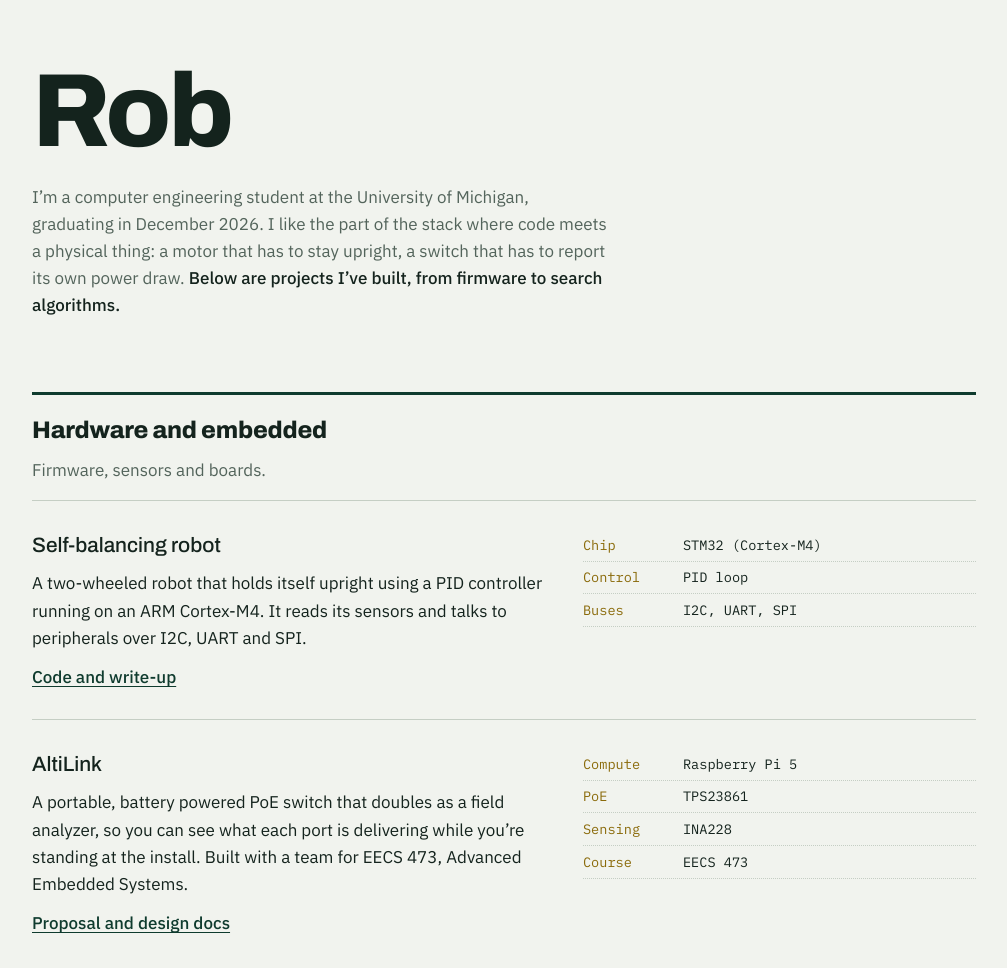
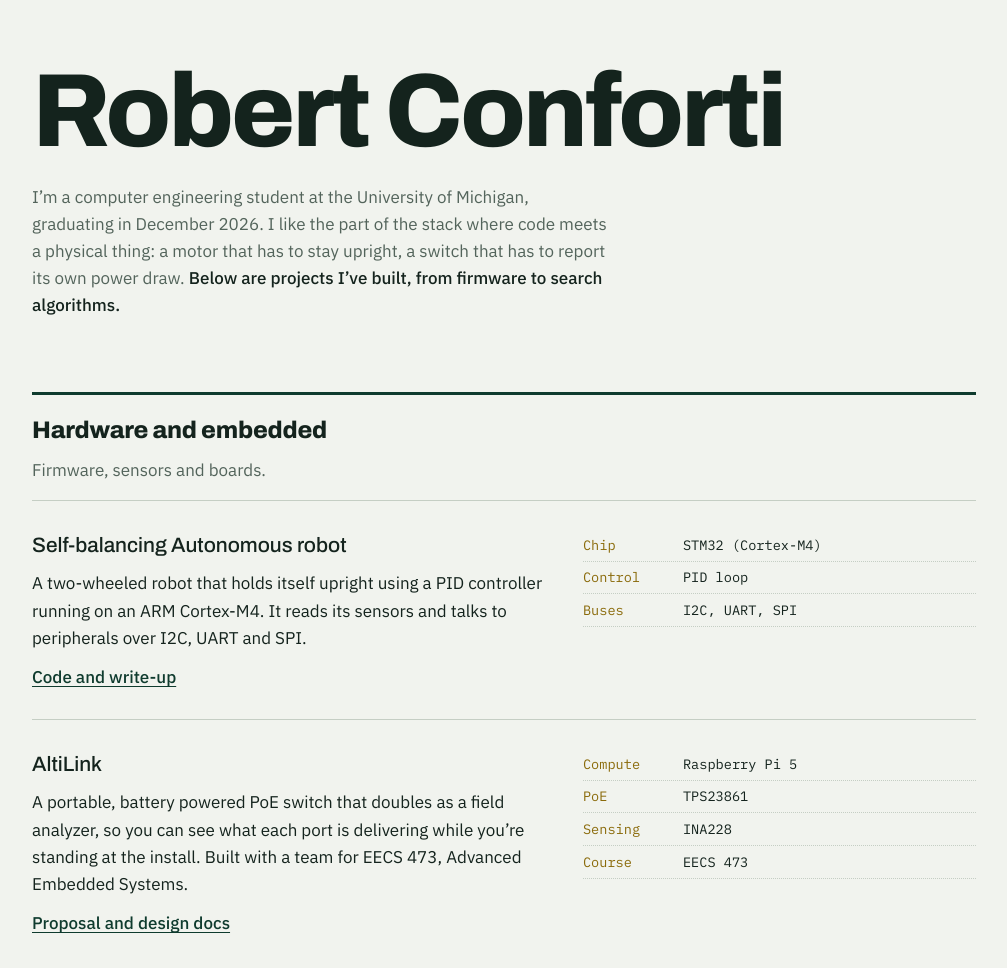
Before and after one commit to RobConfor/RobConfor.github.io, a plain HTML site: page portfolio.html in a window 1280 px wide. Shown: the top 968 px of the page, without its empty margins (136-1143 px from the left). Drawn offline with Linux system fonts and the light colour scheme.

Commit message:
fixed name

```diff
--- a/portfolio.html
+++ b/portfolio.html
@@ -42,7 +42,7 @@ footer a{color:var(--ink);text-underline-offset:3px}
 <body>
 <main>
 <header>
-<h1>Rob</h1>
+<h1>Robert Conforti</h1>
 <p class="intro">I’m a computer engineering student at the University of Michigan, graduating in December 2026. I like the part of the stack where code meets a physical thing: a motor that has to stay upright, a switch that has to report its own power draw. <b>Below are projects I’ve built, from firmware to search algorithms.</b></p>
 </header>
 
@@ -51,7 +51,7 @@ footer a{color:var(--ink);text-underline-offset:3px}
 
 <article class="proj">
 <div>
-<h3>Self-balancing robot</h3>
+<h3>Self-balancing Autonomous robot</h3>
 <p>A two-wheeled robot that holds itself upright using a PID controller running on an ARM Cortex-M4. It reads its sensors and talks to peripherals over I2C, UART and SPI.</p>
 <a class="link" href="#">Code and write-up</a>
 </div>
```
